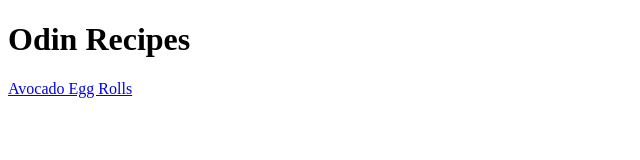
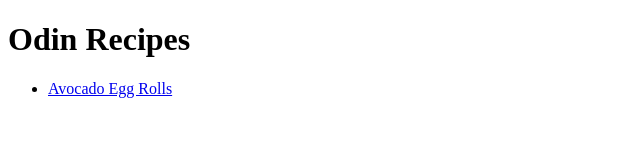
Before and after one commit to Dylan-Gresham/Odin-Recipes-Project, a plain HTML site: page index.html in a window 1280 px wide. Shown: the whole page, without its empty margins (0-640 px from the left). Drawn offline with Linux system fonts and the light colour scheme.

Commit message:
Change recipe links on main page to be in an ul

```diff
--- a/index.html
+++ b/index.html
@@ -7,6 +7,8 @@
 </head>
 <body>
     <h1> Odin Recipes </h1>
-    <a href="./recipes/avocado-egg-rolls.html"> Avocado Egg Rolls </a>
+    <ul>
+        <li> <a href="./recipes/avocado-egg-rolls.html"> Avocado Egg Rolls </a> </li>
+    </ul>
 </body>
 </html>
```
